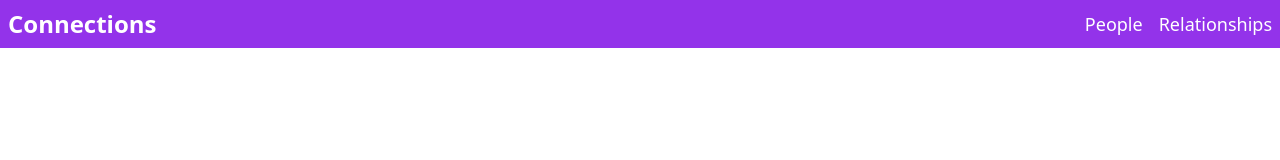
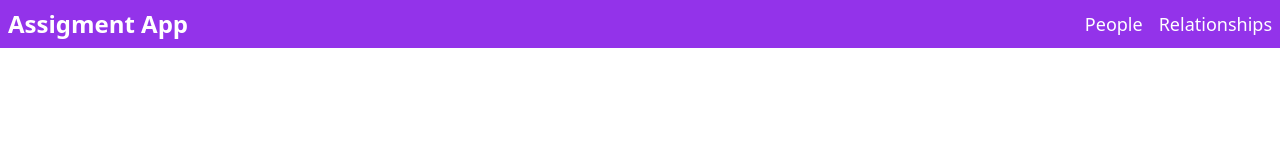
Before and after one commit to manqobasukati/assesment-interview-app, a Next.js app: page / in a window 1280 px wide. Shown: the top 160 px of the page. Built offline with nearby package versions, Linux system fonts and the light colour scheme.

Commit message:
bug fixing

```diff
--- a/components/DiaglogBox.tsx
+++ b/components/DiaglogBox.tsx
@@ -10,7 +10,7 @@ const DialogBox = (props: { handler: Function; showDialog: boolean }) => {
   const [friendName, setFriendName] = useState();
   //   const [dialogState, setDialogState] = useState(false);
   const showDialog = () => {
-    props.handler({ name: 'Manqoba sukati' });
+    props.handler({ name: '' });
   };
 
   return (
--- a/components/navigation.tsx
+++ b/components/navigation.tsx
@@ -32,7 +32,7 @@ const Navigation = () => {
 
   return (
     <div className="absolute left-0 top-0 w-full bg-purple-600 flex p-2 items-center justify-between text-white">
-      <div className=" text-2xl font-bold">Connections</div>
+      <div className=" text-2xl font-bold">Assigment App</div>
       <div className="flex gap-4 text-lg items-center justify-center">
         {navigationItem.map((item: NavigationItem, index) => {
           return (
--- a/pages/people/[pname].tsx
+++ b/pages/people/[pname].tsx
@@ -36,9 +36,12 @@ const Person = () => {
   const [dialogState, setDialog] = useState(false);
 
   const handleDialog = (details: { name: string }) => {
+    console.log(details);
     if (details.name) {
-      peop[details.name].push(details.name);
+      peop[currentPerson.name].push(details.name);
       setPeople(peop);
+      setDialog(!dialogState);
+    } else {
       setDialog(!dialogState);
     }
   };
```
